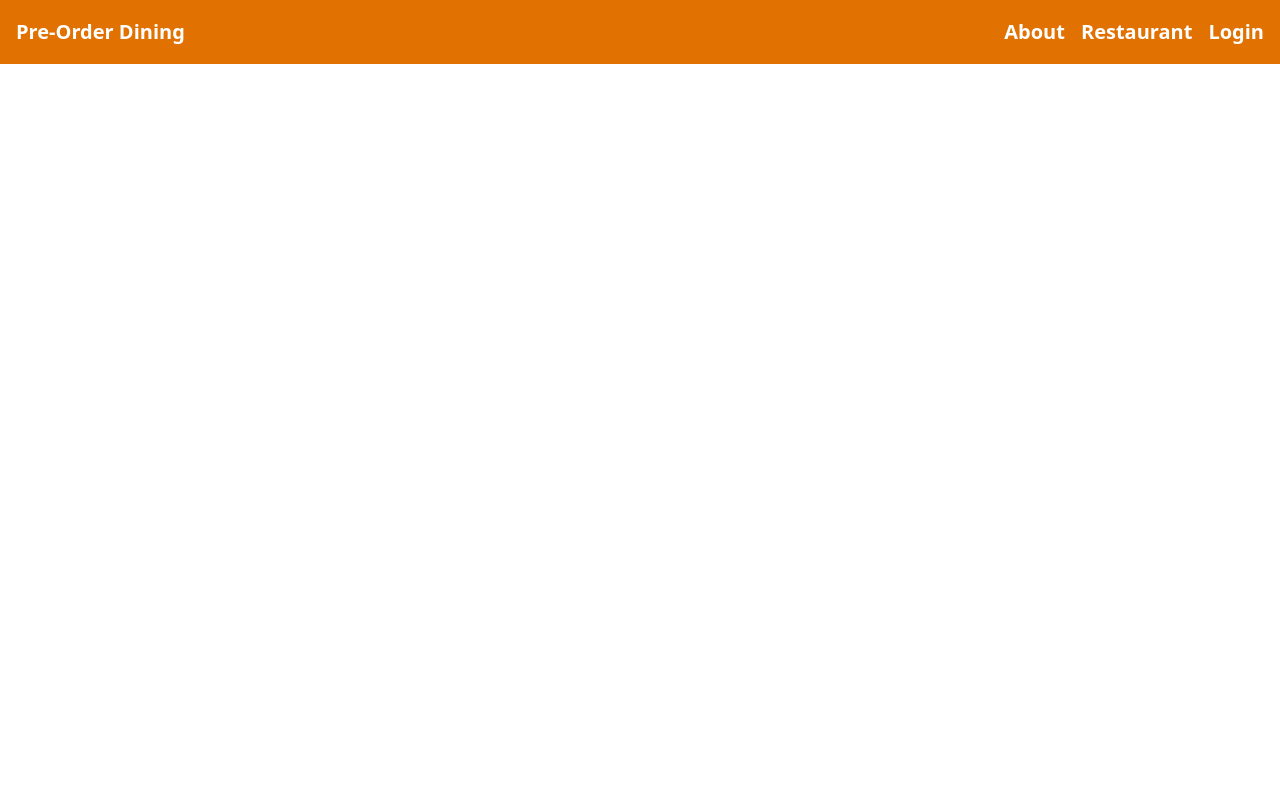
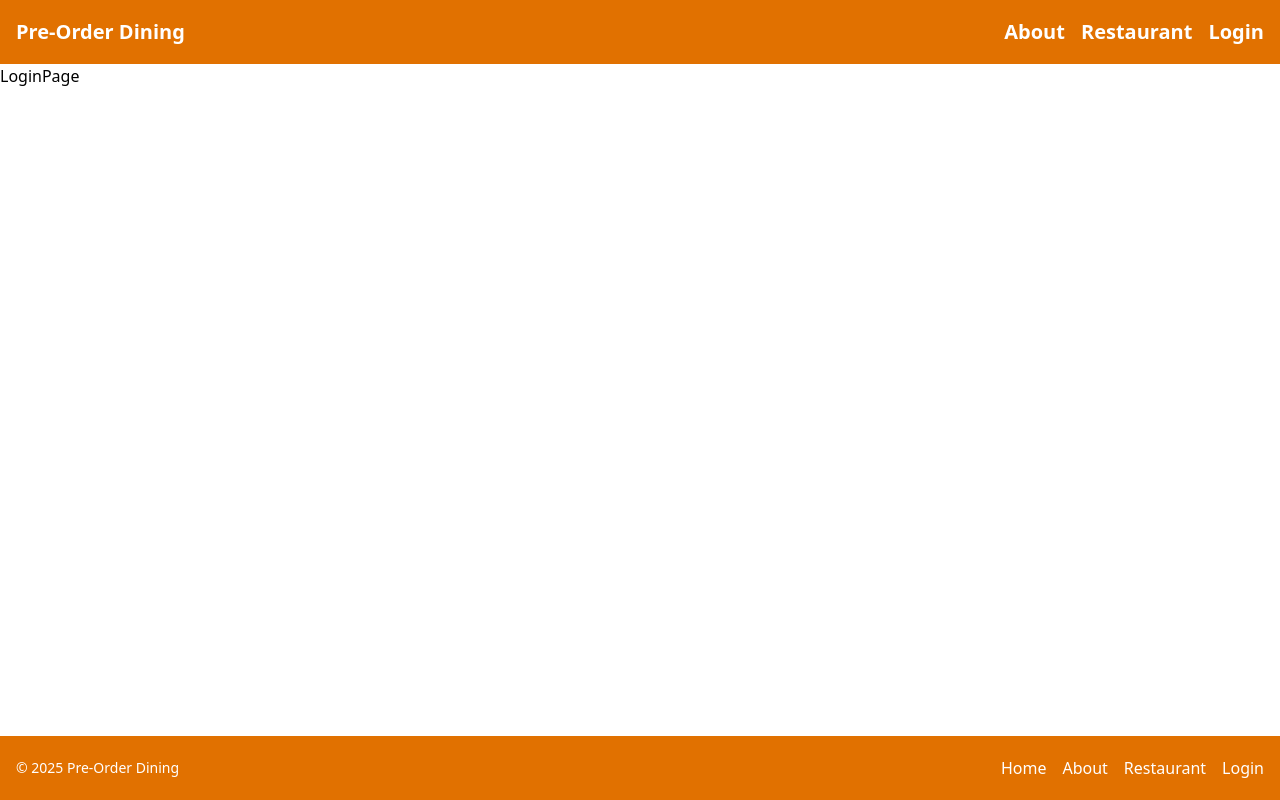
Before and after one commit to MsrSahil/pre-order-dining-app-main, a React (Vite) app in the folder client/: page /login in a window 1280 px wide. Built offline with nearby package versions, Linux system fonts and the light colour scheme.

Commit message:
feat: add Footer component with navigation links and styling

```diff
--- a/client/src/App.jsx
+++ b/client/src/App.jsx
@@ -3,6 +3,7 @@ import React from 'react';
 import {BrowserRouter, Routes, Route } from 'react-router-dom';
 import { Toaster } from 'react-hot-toast';
 import Navbar from './components/layout/Navbar';
+import Footer from './components/layout/Footer';
 import Homepage from './pages/Homepage';
 import Restaurant from './pages/Restaurant';
 import AboutPage from './pages/AboutPage';
@@ -14,12 +15,15 @@ const App = () => {
       <BrowserRouter>
       <Navbar />
       <Toaster position="top-center" reverseOrder={false} />
+      <div className="pt-16 pb-20">
         <Routes>
           <Route path='/' element={<Homepage />} />
           <Route path='/about' element={<AboutPage />} />
           <Route path='/restaurant' element={<Restaurant />} />
           <Route path='/login' element={<LoginPage />} />
         </Routes>
+      </div>
+      <Footer />
     </BrowserRouter>
   )
 }
--- a/client/src/components/layout/Footer.jsx
+++ b/client/src/components/layout/Footer.jsx
@@ -1,8 +1,17 @@
 import React from 'react'
+import { Link } from 'react-router-dom'
 
 const Footer = () => {
   return (
-    <div>Footer</div>
+    <footer className="h-16 bg-amber-600 flex items-center justify-between px-4 fixed bottom-0 left-0 w-full z-40 text-white">
+      <div className="text-sm">&copy; {new Date().getFullYear()} Pre-Order Dining</div>
+      <div className="flex items-center space-x-4">
+        <Link to="/" className="hover:underline">Home</Link>
+        <Link to="/about" className="hover:underline">About</Link>
+        <Link to="/restaurant" className="hover:underline">Restaurant</Link>
+        <Link to="/login" className="hover:underline">Login</Link>
+      </div>
+    </footer>
   )
 }
 
```
Lines whose indentation alone changed are shown as unchanged.
